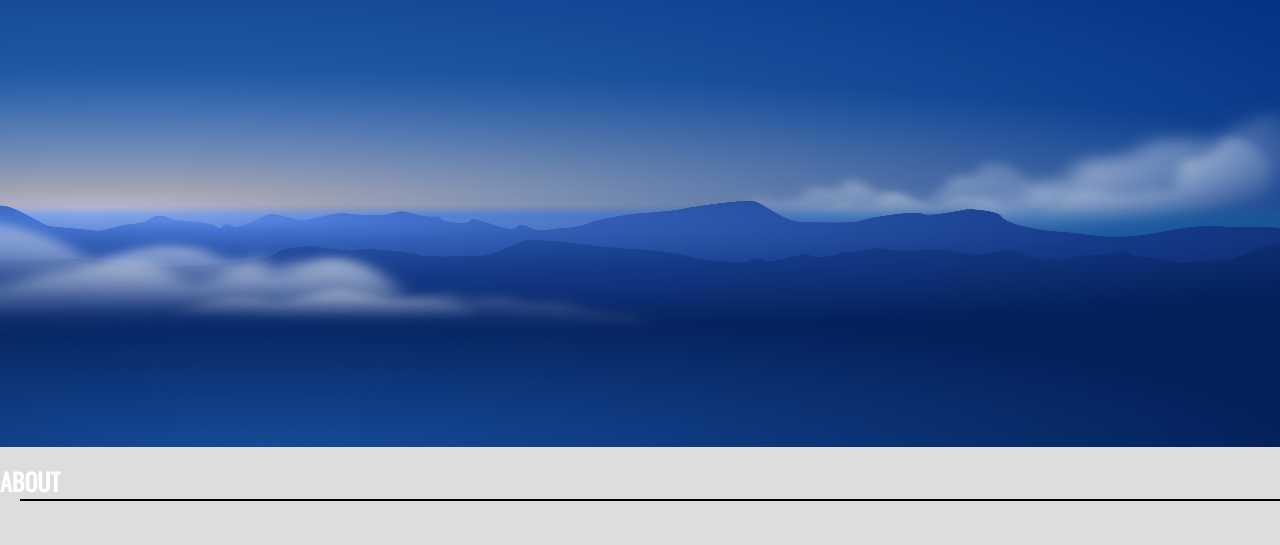
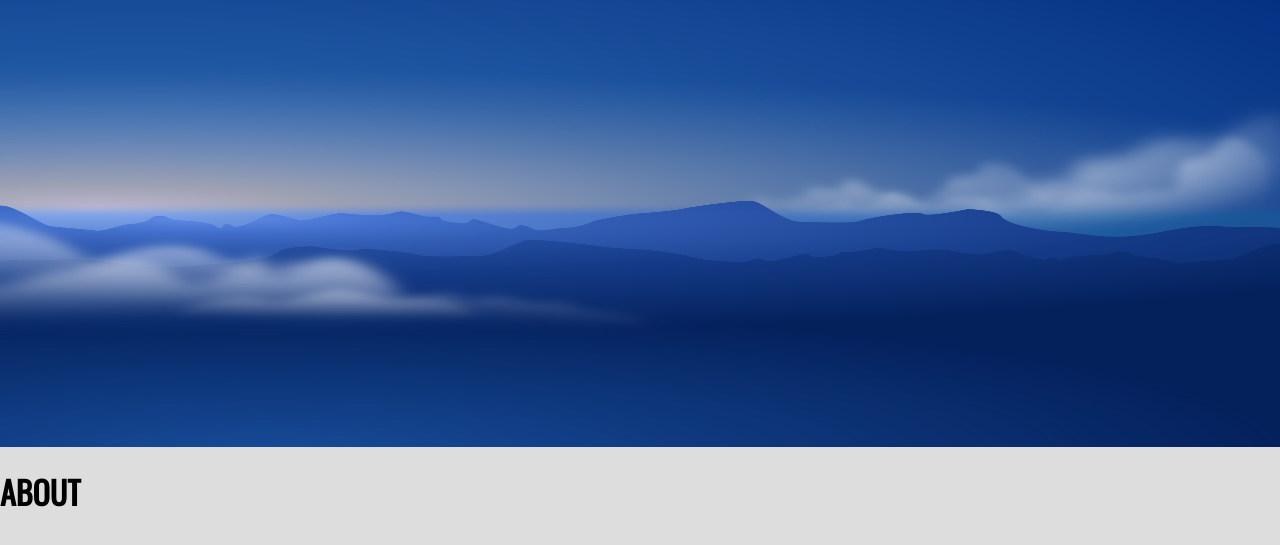
Before and after one commit to Leblanct/leblanct.github.io, a plain HTML site: page index.html in a window 1280 px wide. Shown: the part 103-648 px from the top of the page. Drawn offline with nearby package versions, Linux system fonts and the light colour scheme.

Commit message:
About #3

```diff
--- a/style.css
+++ b/style.css
@@ -94,9 +94,8 @@ body {
 
 #about
  {
-	font-size: 24px;
+	font-size: 32px;
 	font-family: 'Oswald', sans-serif;
-	color: white;
-	box-shadow: 20px 2px black;
+	color: #000;
 	text-transform: uppercase;
 }
```
